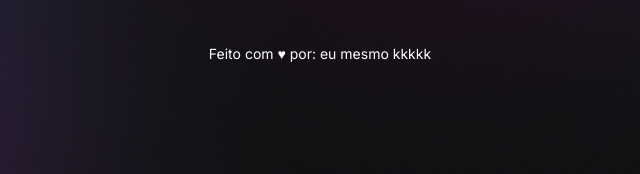
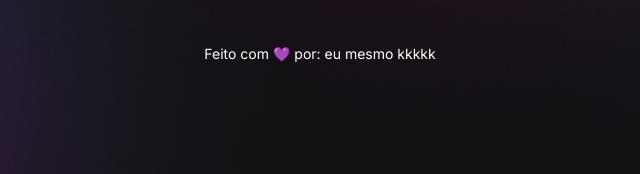
Before and after one commit to euvaladares/Rocketseat-DevLinks, a plain HTML site: page index.html in a window 1280 px wide. Shown: the part 679-853 px from the top of the page, 320-960 px from the left. Drawn offline with nearby package versions, Linux system fonts and the light colour scheme.

Commit message:
change made to footer message

```diff
--- a/index.html
+++ b/index.html
@@ -56,7 +56,7 @@
         </div>
 
     <footer>
-    Feito com ♥ por: eu mesmo kkkkk
+    Feito com 💜 por: eu mesmo kkkkk
     </footer>
 
     <script
```
